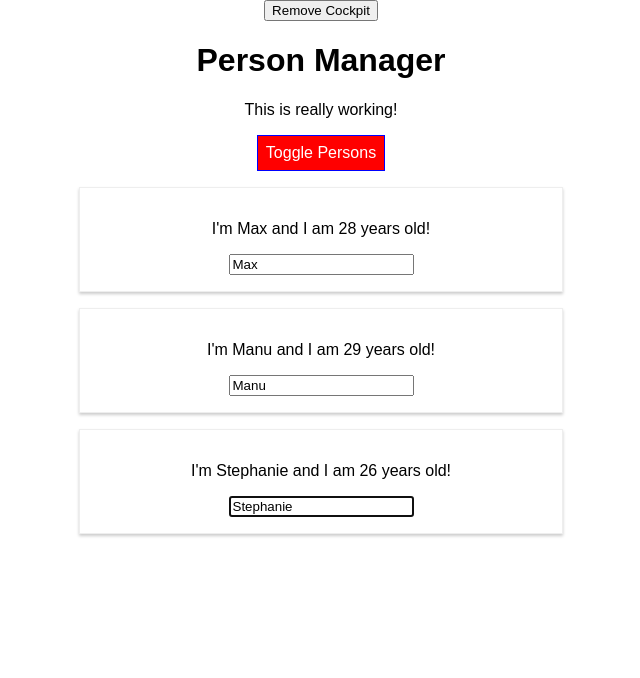
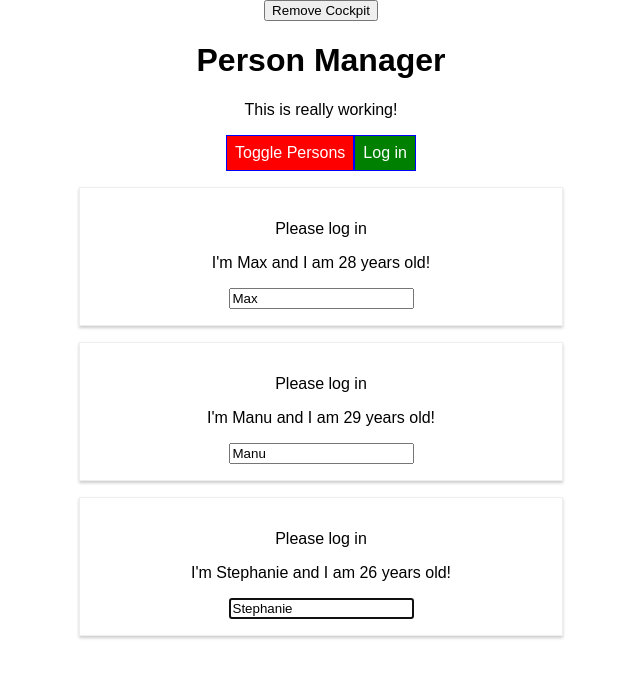
Before and after one commit to MiftahulxHuda/react-complete-guide, a React app in the folder 05_styling-react-components-elements/: page / in a window 1280 px wide. Shown: the top 678 px of the page, without its empty margins (319-959 px from the left). Built offline with nearby package versions, Linux system fonts and the light colour scheme.

Commit message:
Section 7 - 29. Understanding Prop Chain Problems

```diff
--- a/05_styling-react-components-elements/src/components/Cockpit/Cockpit.js
+++ b/05_styling-react-components-elements/src/components/Cockpit/Cockpit.js
@@ -45,6 +45,7 @@
             <button ref={toggleBtnRef} className={btnClass} onClick={props.clicked}>
                 Toggle Persons
             </button>
+            <button onClick={props.login}>Log in</button>
         </div>
     );
 };
--- a/05_styling-react-components-elements/src/components/Persons/Person/Person.js
+++ b/05_styling-react-components-elements/src/components/Persons/Person/Person.js
@@ -20,6 +20,7 @@
         console.log('[Person.js] rendering...');
         return (
             <Aux>
+                {this.props.isAuth ? <p>Authenticated!</p> : <p>Please log in</p>}
                 <p onClick={this.props.click}>
                     I'm {this.props.name} and I am {this.props.age} years old!
                 </p>
--- a/05_styling-react-components-elements/src/components/Persons/Persons.js
+++ b/05_styling-react-components-elements/src/components/Persons/Persons.js
@@ -51,7 +51,8 @@
                     click={() => this.props.clicked(index)}
                     name={person.name}
                     age={person.age}
-                    changed={(event) => this.props.changed(event, person.id)} />;
+                    changed={(event) => this.props.changed(event, person.id)}
+                    isAuth={this.props.isAuthenticated} />;
         });
     }
 }
--- a/05_styling-react-components-elements/src/containers/App.js
+++ b/05_styling-react-components-elements/src/containers/App.js
@@ -20,7 +20,8 @@
     otherState: 'some other value',
     showPersons: false,
     showCockpit: true,
-    changeCounter: 0
+    changeCounter: 0,
+    authenticated: false
   }
 
   static getDerivedStateFromProps(props, state) {
@@ -81,6 +82,10 @@
     this.setState({showPersons: !doesShow});
   }
 
+  loginHandler = () => {
+    this.setState({authenticated: true});
+  }
+
   render() {
     console.log('[App.js] render');
     let persons = null;
@@ -91,7 +96,8 @@
           <Persons
             persons={this.state.persons}
             clicked={this.deletePersonHandler}
-            changed={this.nameChangeHandler} />
+            changed={this.nameChangeHandler}
+            isAuthenticated={this.state.authenticated} />
         </div>
       );
     }
@@ -110,7 +116,8 @@
             title={this.props.appTitle}
             showPersons={this.state.showPersons}
             personsLength={this.state.persons.length}
-            clicked={this.togglePersonsHandler} />
+            clicked={this.togglePersonsHandler}
+            login={this.loginHandler} />
         ) : null}
         {persons}
       </Aux>
```
